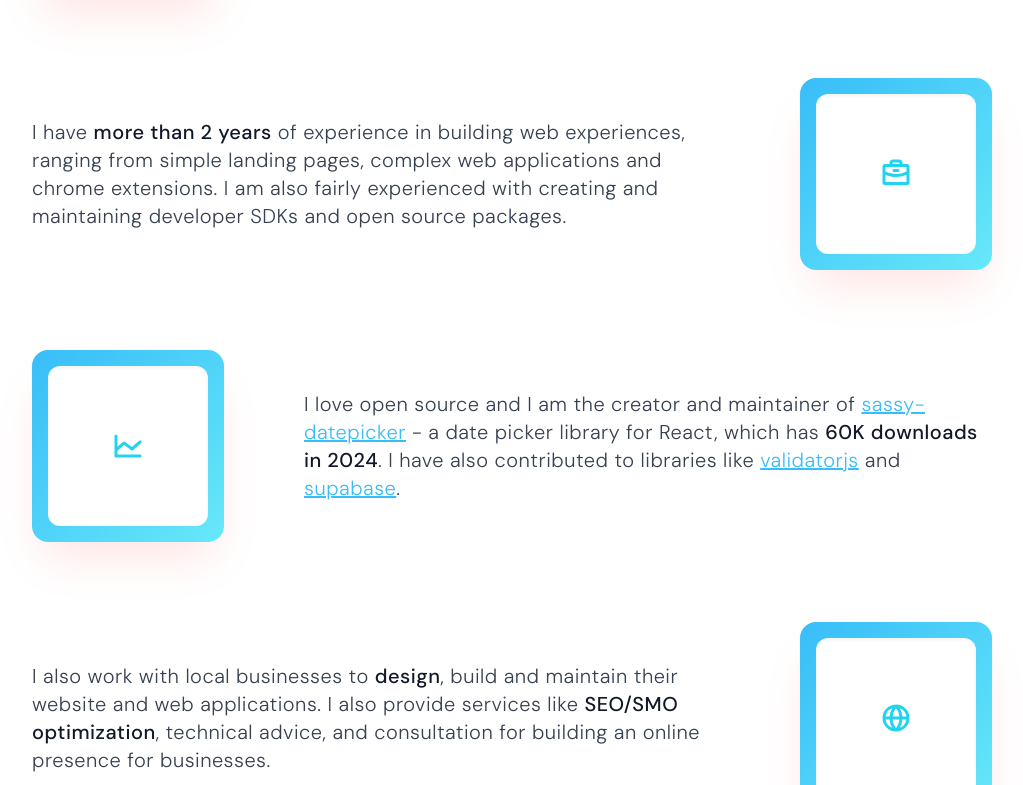
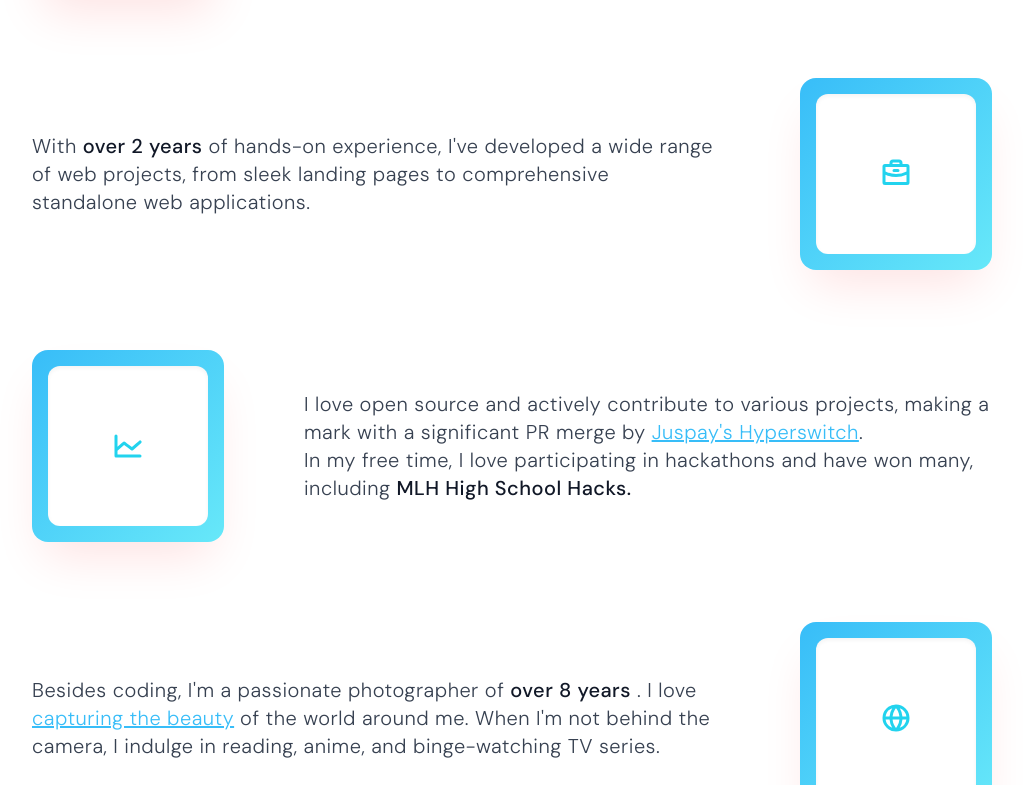
Before and after one commit to amaan14999/amaan-v2, a Next.js app: page / in a window 1280 px wide. Shown: the part 1844-2629 px from the top of the page, without its empty margins (128-1151 px from the left). Built offline with nearby package versions, Linux system fonts and the light colour scheme; a web font is replaced by a local one.

Commit message:
fix: Homepage content rectify

```diff
--- a/src/app/page.js
+++ b/src/app/page.js
@@ -9,6 +9,9 @@ import {
   ChartLine,
   GlobeSimple,
 } from "@phosphor-icons/react/dist/ssr";
+
+const year = new Date().getFullYear() - 2016;
+
 export default function Home() {
   return (
     <>
@@ -102,19 +105,17 @@ export default function Home() {
             </div>
             <Text className="!m-0">
               I am a{" "}
-              <span className="emphasis">Full-Stack TypeScript Developer</span>{" "}
+              <span className="emphasis">Full-Stack JavaScript Developer</span>{" "}
               specializing in front-end development. I am proficient with with
-              React, Node, GraphQL, SQL and Redis. I also enjoy working with Go
-              and Rust for building backend services and CLI tools.
+              React, Node, Next.JS, and SQL. I also enjoy working with Python
+              Flask and Django for building backend services.
             </Text>
           </FadeInSection>
           <FadeInSection className="flex flex-col-reverse sm:flex-row gap-8 sm:gap-20 items-center">
             <Text className="!m-0">
-              I have <span className="emphasis">more than 2 years</span> of
-              experience in building web experiences, ranging from simple
-              landing pages, complex web applications and chrome extensions. I
-              am also fairly experienced with creating and maintaining developer
-              SDKs and open source packages.
+              With <span className="emphasis">over 2 years</span> of hands-on
+              experience, I've developed a wide range of web projects, from
+              sleek landing pages to comprehensive standalone web applications.
             </Text>
             <div className="w-48 h-48 flex-shrink-0 bg-gradient-to-br from-sky-400 to-cyan-300 rounded-2xl p-4 shadow-2xl shadow-red-100">
               <div className="w-full h-full flex items-center justify-center bg-white rounded-xl shadow-inner">
@@ -129,31 +130,30 @@ export default function Home() {
               </div>
             </div>
             <Text className="!m-0">
-              I love open source and I am the creator and maintainer of{" "}
-              <ExternalLink href="https://github.com/sassy-labs/datepicker">
-                sassy-datepicker
-              </ExternalLink>{" "}
-              - a date picker library for React, which has{" "}
-              <span className="emphasis">60K downloads in 2024</span>. I have
-              also contributed to libraries like{" "}
-              <ExternalLink href="https://github.com/validatorjs/validator.js">
-                validatorjs
-              </ExternalLink>{" "}
-              and{" "}
-              <ExternalLink href="https://github.com/supabase">
-                supabase
+              I love open source and actively contribute to various projects,
+              making a mark with a significant PR merge by{" "}
+              <ExternalLink href="https://github.com/juspay/hyperswitch">
+                Juspay's Hyperswitch
               </ExternalLink>
               .
+              <br />
+              In my free time, I love participating in hackathons and have won
+              many, including{" "}
+              <span className="emphasis">MLH High School Hacks.</span>
             </Text>
           </FadeInSection>
           <FadeInSection className="flex flex-col-reverse sm:flex-row gap-8 sm:gap-20 items-center">
             <Text className="!m-0">
-              I also work with local businesses to{" "}
-              <span className="emphasis">design</span>, build and maintain their
-              website and web applications. I also provide services like{" "}
-              <span className="emphasis">SEO/SMO optimization</span>, technical
-              advice, and consultation for building an online presence for
-              businesses.
+              Besides coding, I'm a passionate photographer of{" "}
+              <span className="emphasis">
+                over <span>{year}</span> years
+              </span>{" "}
+              . I love{" "}
+              <ExternalLink href="https://www.instagram.com/_thelenses_/">
+                capturing the beauty
+              </ExternalLink>{" "}
+              of the world around me. When I'm not behind the camera, I indulge
+              in reading, anime, and binge-watching TV series.
             </Text>
             <div className="w-48 h-48 flex-shrink-0 bg-gradient-to-br from-sky-400 to-cyan-300 rounded-2xl p-4 shadow-2xl shadow-red-100">
               <div className="w-full h-full flex items-center justify-center bg-white rounded-xl shadow-inner">
```
